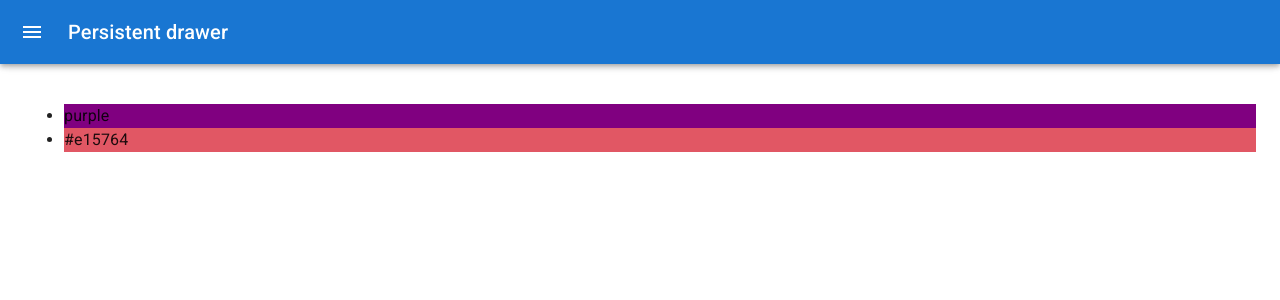
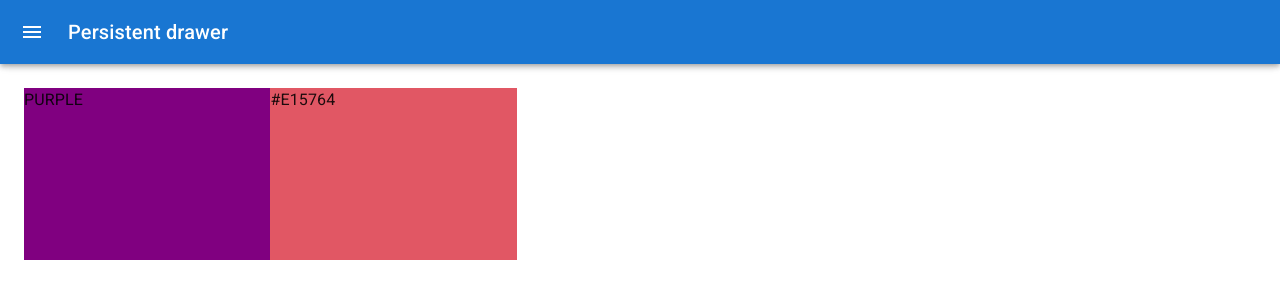
Before and after one commit to ThuraAungKyaw/react-color-project, a React (Create React App) app: page /palette/new in a window 1280 px wide. Shown: the top 300 px of the page. Built offline with nearby package versions, Linux system fonts and the light colour scheme.

Commit message:
draggable color boxes created and rendered

```diff
--- /dev/null
+++ b/src/DraggableColorBox.js
@@ -0,0 +1,8 @@
+import React from 'react';
+import './styles/DraggableColorBox.css';
+
+function DraggableColorBox({ color }) {
+    return (<div className='DraggableColorBox' style={{ backgroundColor: color }}>{color}</div>)
+}
+
+export default DraggableColorBox;
--- a/src/NewPaletteForm.js
+++ b/src/NewPaletteForm.js
@@ -15,6 +15,7 @@ import ChevronLeftIcon from '@mui/icons-material/ChevronLeft';
 import { ChromePicker } from 'react-color';
 
 import './styles/NewPaletteForm.css';
+import DraggableColorBox from './DraggableColorBox';
 
 
 const drawerWidth = 400;
@@ -22,6 +23,7 @@ const drawerWidth = 400;
 const Main = styled('main', { shouldForwardProp: (prop) => prop !== 'open' })(
     ({ theme, open }) => ({
         flexGrow: 1,
+        height: "calc(100vh - 64px)",
         padding: theme.spacing(3),
         transition: theme.transitions.create('margin', {
             easing: theme.transitions.easing.sharp,
@@ -154,9 +156,9 @@ function NewPaletteForm() {
             </Drawer>
             <Main open={open}>
                 <DrawerHeader />
-                <ul>
-                    {colors.map(color => <li style={{ backgroundColor: color }}>{color}</li>)}
-                </ul>
+
+                {colors.map(color => <DraggableColorBox color={color} />)}
+
             </Main>
         </Box>
     );
--- /dev/null
+++ b/src/styles/DraggableColorBox.css
@@ -0,0 +1,10 @@
+.DraggableColorBox {
+    width: 20%;
+    height: 25%;
+    display: inline-block;
+    position: relative;
+    margin: 0 auto;
+    cursor: pointer;
+    text-transform: uppercase;
+    margin-bottom: -3.5px;
+}
```
